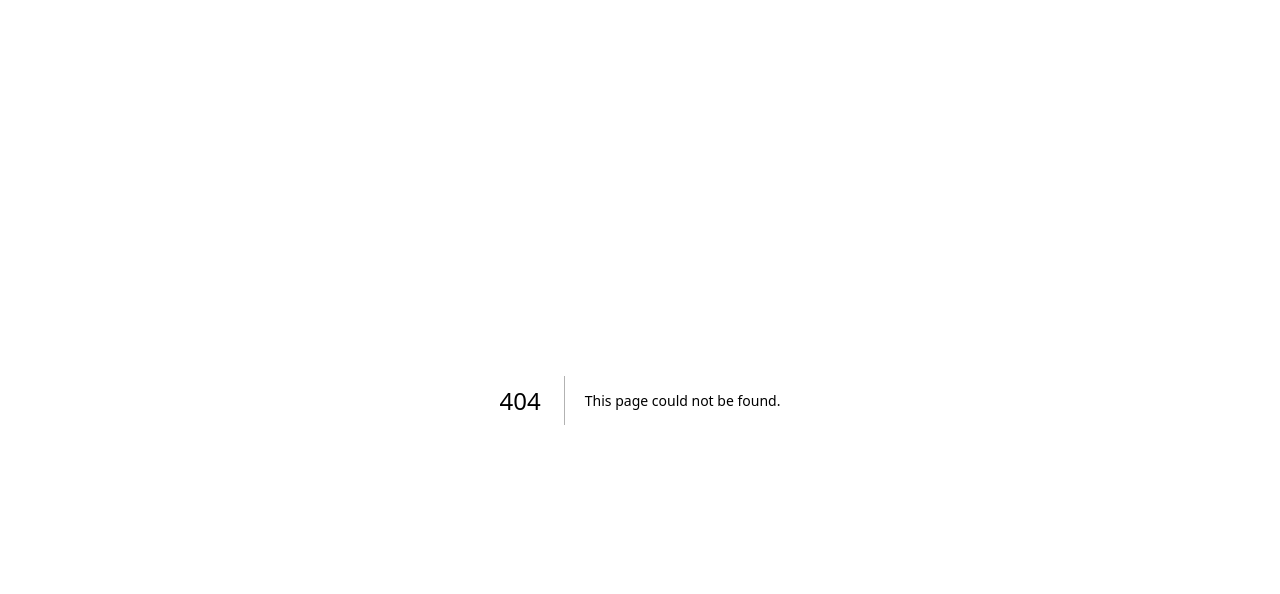
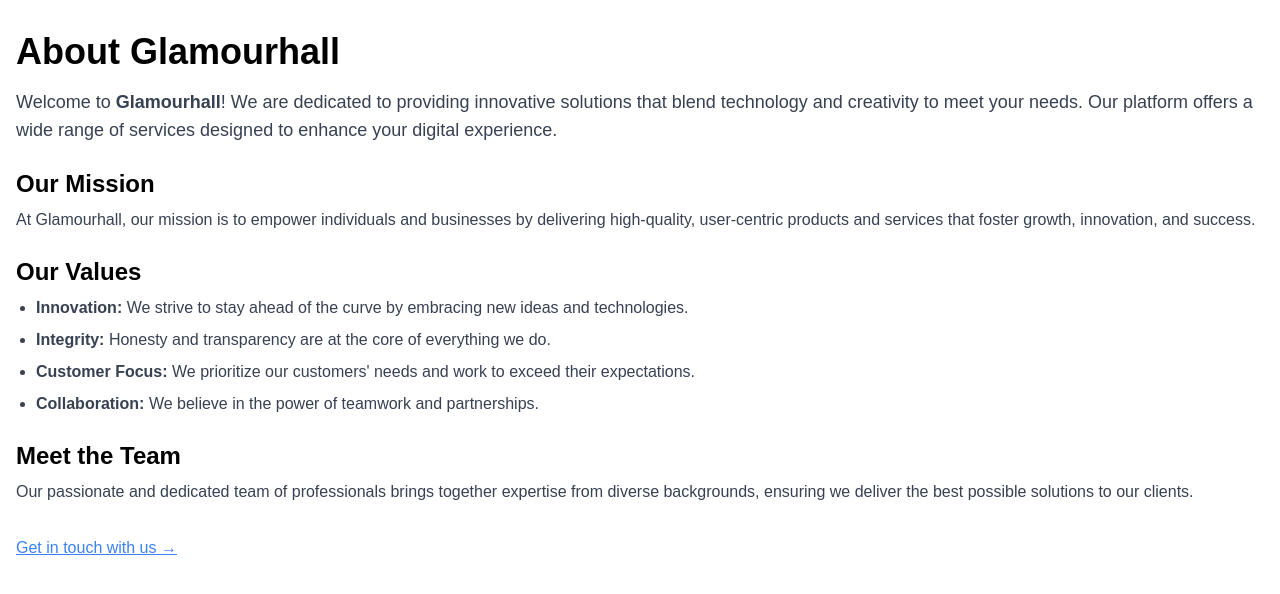
Before and after one commit to nikhil7672/Glamourhall.tech, a Next.js app: page /about in a window 1280 px wide. Before the commit this address had no page. Shown: the top 594 px of the page. Built offline with nearby package versions, Linux system fonts and the light colour scheme.

Commit message:
contact/about

```diff
--- /dev/null
+++ b/app/about/page.tsx
@@ -0,0 +1,41 @@
+import { Metadata } from 'next';
+import Link from 'next/link';
+
+// Metadata for SEO
+export const metadata: Metadata = {
+  title: 'About Us | Glamourhall',
+  description: "Learn more about Glamourhall, our mission, values, and the team behind our innovative services.",
+};
+
+export default function AboutPage() {
+  return (
+    <main className="container mx-auto px-4 py-8">
+      <h1 className="text-4xl font-bold mb-4">About Glamourhall</h1>
+      <p className="text-lg text-gray-700 mb-6">
+        Welcome to <strong>Glamourhall</strong>! We are dedicated to providing innovative solutions that blend technology and creativity to meet your needs. Our platform offers a wide range of services designed to enhance your digital experience.
+      </p>
+
+      <h2 className="text-2xl font-semibold mt-6">Our Mission</h2>
+      <p className="mt-2 text-gray-700">
+        At Glamourhall, our mission is to empower individuals and businesses by delivering high-quality, user-centric products and services that foster growth, innovation, and success.
+      </p>
+
+      <h2 className="text-2xl font-semibold mt-6">Our Values</h2>
+      <ul className="list-disc pl-5 space-y-2 mt-2 text-gray-700">
+        <li><strong>Innovation:</strong> We strive to stay ahead of the curve by embracing new ideas and technologies.</li>
+        <li><strong>Integrity:</strong> Honesty and transparency are at the core of everything we do.</li>
+        <li><strong>Customer Focus:</strong> We prioritize our customers' needs and work to exceed their expectations.</li>
+        <li><strong>Collaboration:</strong> We believe in the power of teamwork and partnerships.</li>
+      </ul>
+
+      <h2 className="text-2xl font-semibold mt-6">Meet the Team</h2>
+      <p className="mt-2 text-gray-700">
+        Our passionate and dedicated team of professionals brings together expertise from diverse backgrounds, ensuring we deliver the best possible solutions to our clients.
+      </p>
+
+      <p className="mt-8">
+        <Link href="/contact" className="text-blue-500 underline">Get in touch with us →</Link>
+      </p>
+    </main>
+  );
+}
--- /dev/null
+++ b/app/contact/page.tsx
@@ -0,0 +1,52 @@
+import { Metadata } from 'next';
+import Link from 'next/link';
+
+// Metadata for SEO
+export const metadata: Metadata = {
+  title: 'Contact Us | Glamourhall',
+  description: "Get in touch with Glamourhall for inquiries, support, or partnership opportunities.",
+};
+
+export default function ContactPage() {
+  return (
+    <main className="container mx-auto px-4 py-8">
+      <h1 className="text-4xl font-bold mb-4">Contact Us</h1>
+      <p className="text-lg text-gray-700 mb-6">
+        We'd love to hear from you! Whether you have questions, feedback, or partnership inquiries, feel free to reach out.
+      </p>
+
+      <h2 className="text-2xl font-semibold mt-6">How to Reach Us</h2>
+      <ul className="list-disc pl-5 space-y-2 mt-2 text-gray-700">
+        <li><strong>Email:</strong> <a href="mailto:avisekhgurung099@gmail.com" className="text-blue-500 underline">avisekhgurung099@gmail.com</a></li>
+        <li><strong>Phone:</strong> +9198617804191</li>
+        <li><strong>Address:</strong> Champta, Darjeeling, West Bengal, India 734009</li>
+      </ul>
+
+      <h2 className="text-2xl font-semibold mt-6">Send Us a Message</h2>
+      <form className="mt-4 space-y-4">
+        <div>
+          <label htmlFor="name" className="block text-gray-700 font-medium">Name</label>
+          <input type="text" id="name" name="name" placeholder="Your Name" required className="w-full px-4 py-2 border rounded-md focus:outline-none focus:ring-2 focus:ring-blue-500" />
+        </div>
+
+        <div>
+          <label htmlFor="email" className="block text-gray-700 font-medium">Email</label>
+          <input type="email" id="email" name="email" placeholder="Your Email" required className="w-full px-4 py-2 border rounded-md focus:outline-none focus:ring-2 focus:ring-blue-500" />
+        </div>
+
+        <div>
+          <label htmlFor="message" className="block text-gray-700 font-medium">Message</label>
+          <textarea id="message" name="message" rows={5} placeholder="Your Message" required className="w-full px-4 py-2 border rounded-md focus:outline-none focus:ring-2 focus:ring-blue-500"></textarea>
+        </div>
+
+        <button type="submit" className="px-6 py-2 bg-blue-600 text-white rounded-md hover:bg-blue-700 transition">
+          Send Message
+        </button>
+      </form>
+
+      <p className="mt-8">
+        <Link href="/" className="text-blue-500 underline">← Back to Home</Link>
+      </p>
+    </main>
+  );
+}
```
